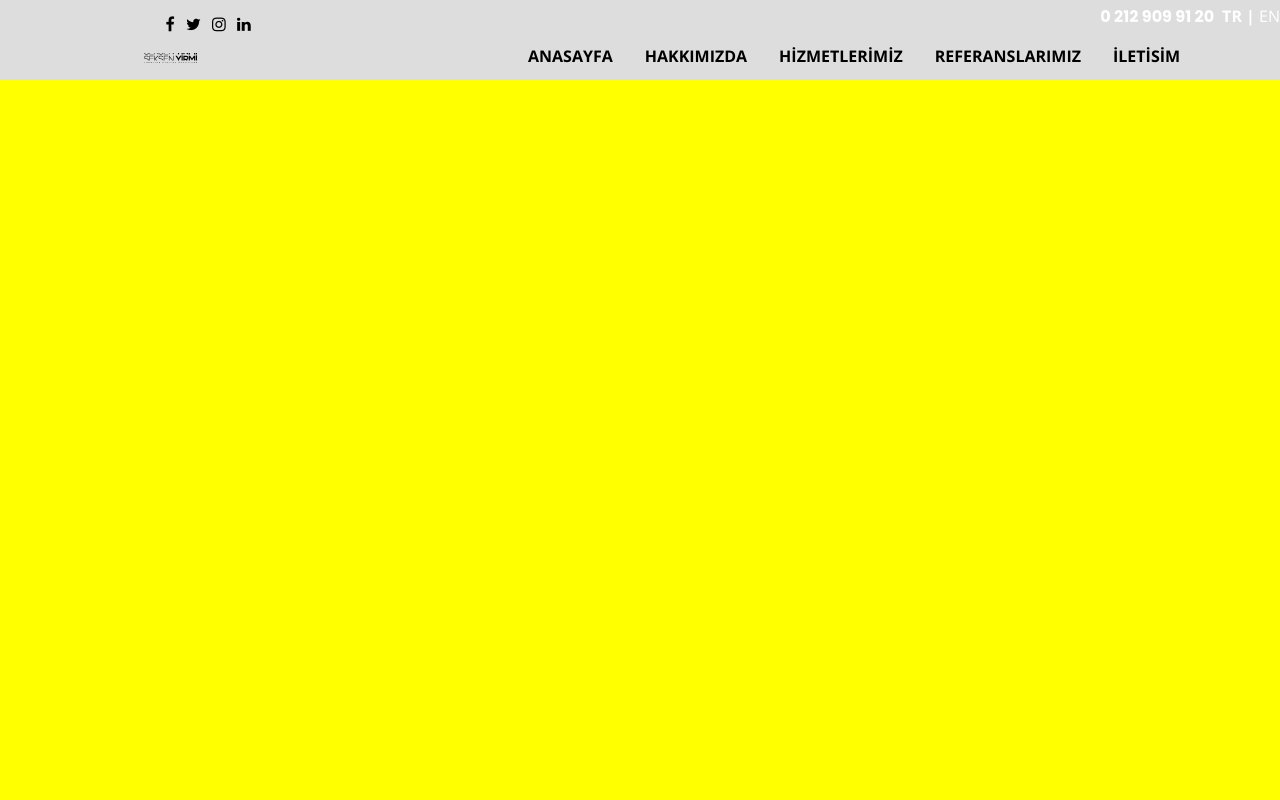
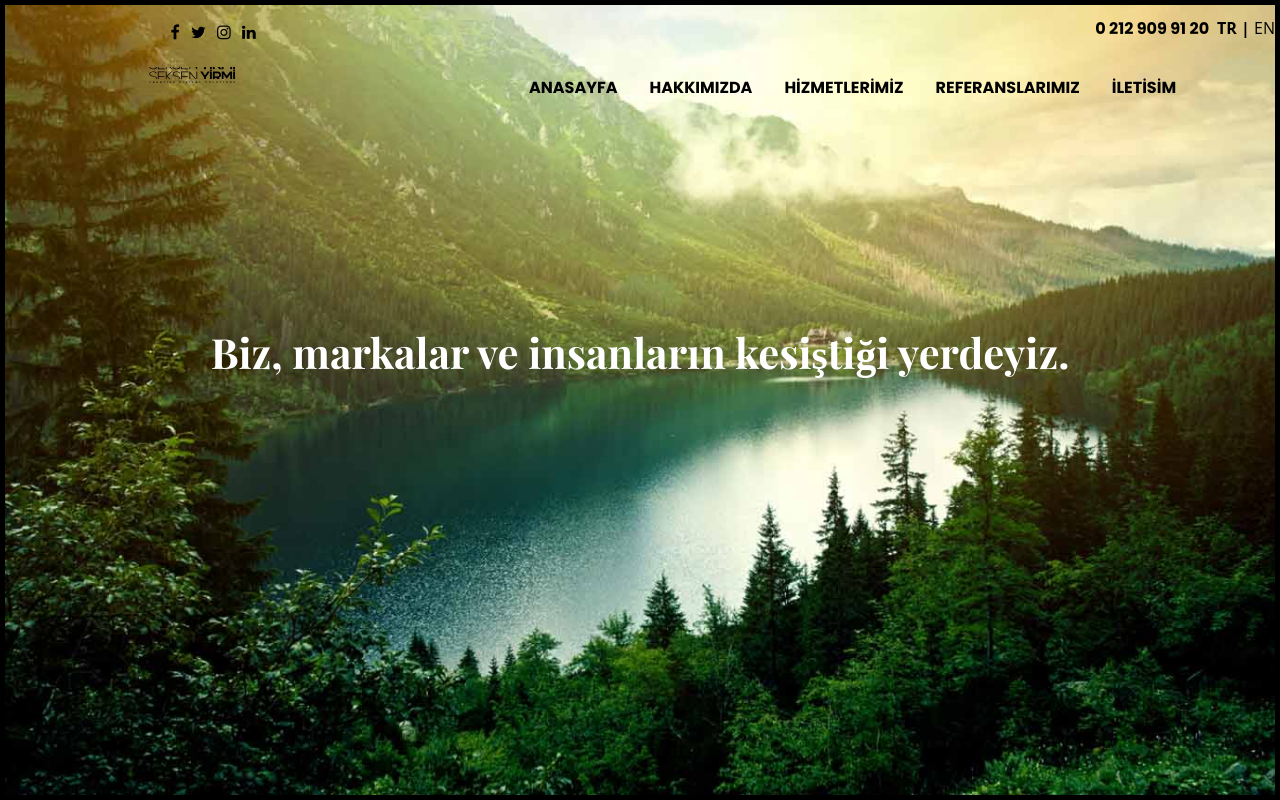
Before and after one commit to AbdullahBHC/Web-Project-9-Hamburger-Menu, a plain HTML site: page index.html in a window 1280 px wide. Drawn offline with nearby package versions, Linux system fonts and the light colour scheme.

Commit message:
Project Completed

```diff
--- a/index.html
+++ b/index.html
@@ -8,10 +8,8 @@
     <title>Hamburger Menu</title>
     <link rel="stylesheet" href="styles/style.css">
     <link rel="stylesheet" href="styles/icon-font.css">
-    <link href="https://fonts.googleapis.com/css2?family=Open+Sans:wght@300;400;600;700;800&display=swap"
-        rel="stylesheet">
     <link
-        href="https://fonts.googleapis.com/css2?family=Playfair+Display:wght@400;600;700&family=Poppins:wght@300;400;700&display=swap"
+        href="https://fonts.googleapis.com/css2?family=Playfair+Display:wght@400;700&family=Poppins:wght@300;400;700&display=swap"
         rel="stylesheet">
 </head>
 
@@ -56,6 +54,7 @@
                 </ul>
             </div>
         </div>
+        <p class="stext">Biz, markalar ve insanların kesiştiği yerdeyiz.</p>
     </div>
     <input type="checkbox" id="menu-check">
 
--- a/styles/style.scss
+++ b/styles/style.scss
@@ -15,9 +15,13 @@ body {
     position: relative;
 
     .menuu {
+        background: url(../images/background.jpg);
+        background-size: 100% 100%;
+        background-repeat: no-repeat;
         position: absolute;
         width: 100%;
-        height: 10vh;
+        height: 800px;
+        border: 5px solid black;
         display: flex;
         flex-direction: row;
         justify-content: flex-end;
@@ -26,7 +30,7 @@ body {
 
         .header-left {
             width: 50%;
-            height: 100%;
+            height: 15%;
             display: flex;
             flex-direction: column;
             position: relative;
@@ -149,7 +153,7 @@ body {
 
         .header-right {
             width: 50%;
-            height: 100%;
+            height: 15%;
 
             .header-right-text {
                 width: 100%;
@@ -166,6 +170,7 @@ body {
                     margin-right: 15em;
                     margin-top: 1.5em;
                     cursor: pointer;
+                    color: #000;
 
                     span {
                         margin-left: 0.5em;
@@ -236,14 +241,14 @@ body {
                         transition-timing-function: ease;
                         margin: 0 1em;
                         list-style-type: none;
-                        font-family: "Poppins";
-                        font-size: 1em;
-                        font-weight: 700;
                         color: #000;
-                        line-height: 1.5;
 
                         a {
                             text-decoration: none;
+                            font-family: "Poppins";
+                            line-height: 1.5;
+                            font-size: 1em;
+                            font-weight: 700;
                             color: black;
                         }
                     }
@@ -257,6 +262,48 @@ body {
                 }
             }
         }
+
+        .stext {
+            position: absolute;
+            top: 40%;
+            left: 15%;
+            font-size: 2.6em;
+            font-family: 'Playfair Display';
+            font-weight: 700;
+            width: 70%;
+            text-align: center;
+
+
+        }
+
+        @media screen and (max-width:1350px) {
+            p {
+                width: 80%;
+            }
+        }
+
+        @media screen and (max-width:1350px) {
+            p {
+                width: 65%;
+                line-height: 1.5em;
+            }
+        }
+
+        @media screen and (max-width:750px) {
+            p {
+                font-size: 2.6em;
+                width: 80%;
+                margin-bottom: 2em;
+            }
+        }
+
+        @media screen and (max-width:500px) {
+            p {
+                width: 75%;
+            }
+        }
+
+
 
         @media screen and (max-width:1350px) {
             .header-right {
@@ -337,11 +384,18 @@ body {
             display: flex;
             flex-direction: row;
 
+            .header-left {
+                width: 50%;
+
+                .header-left-icon {
+                    padding-top: 2em;
+
                     a {
                         text-decoration: none;
                         color: white;
                         font-size: 1em;
                         margin: 0 5px;
+                    }
                 }
 
                 img {
@@ -349,8 +403,6 @@ body {
                     height: 100px;
                 }
 
-            .header-left {
-                width: 50%;
             }
 
             .header-right {
@@ -358,7 +410,12 @@ body {
                 justify-content: flex-end;
 
                 .header-right-text {
+                    margin-top: 2em;
                     color: white;
+                    font-family: 'Poppins';
+                    font-size: 1em;
+                    line-height: 1.5;
+                    font-weight: 700;
                 }
             }
         }
@@ -403,11 +460,11 @@ body {
         background-color: transparent;
 
         .menu {
-            margin-top: 2em;
+            margin-top: 3em;
             margin-right: 2em;
             width: 30px;
             height: 60px;
-            background-color: #ddd;
+            background-color: transparent;
 
             span,
             span::after,
```
Also changed, not shown: styles/style.css, 1 other file. Lines whose indentation alone changed are shown as unchanged.
